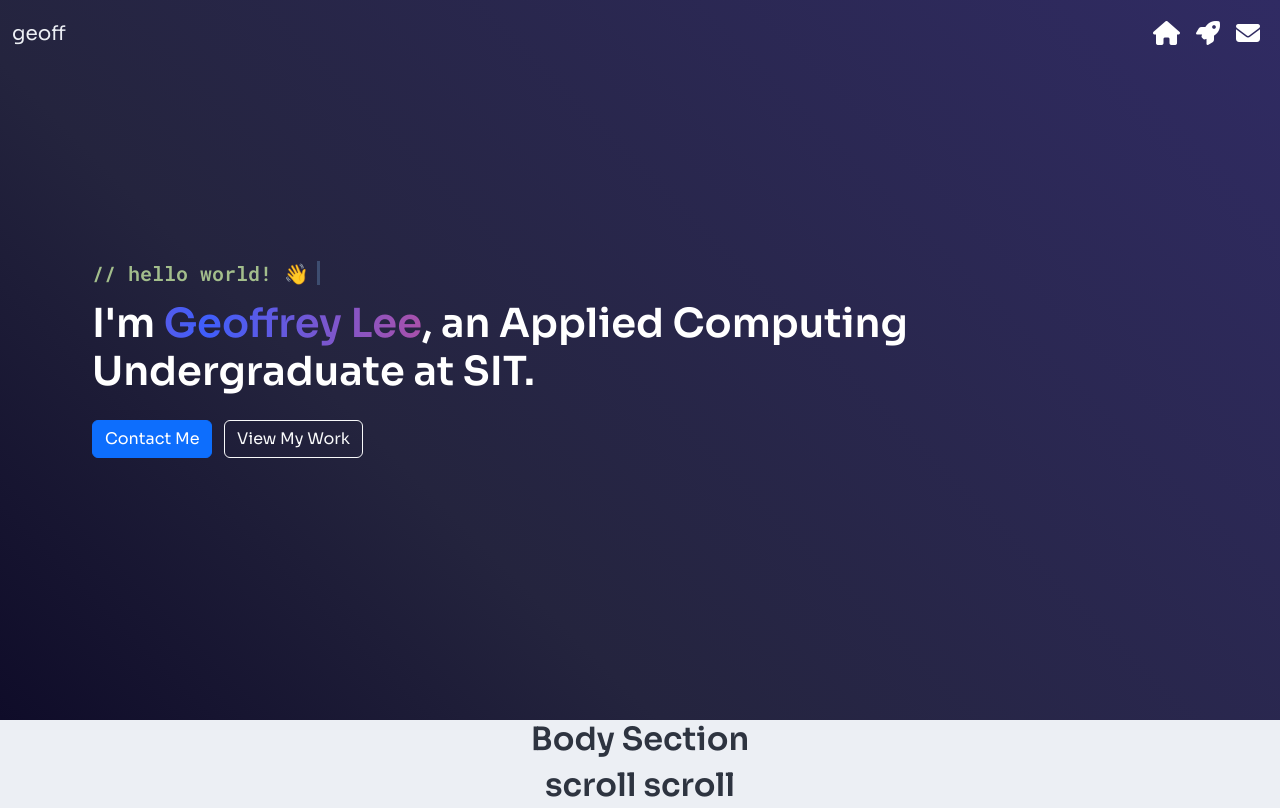
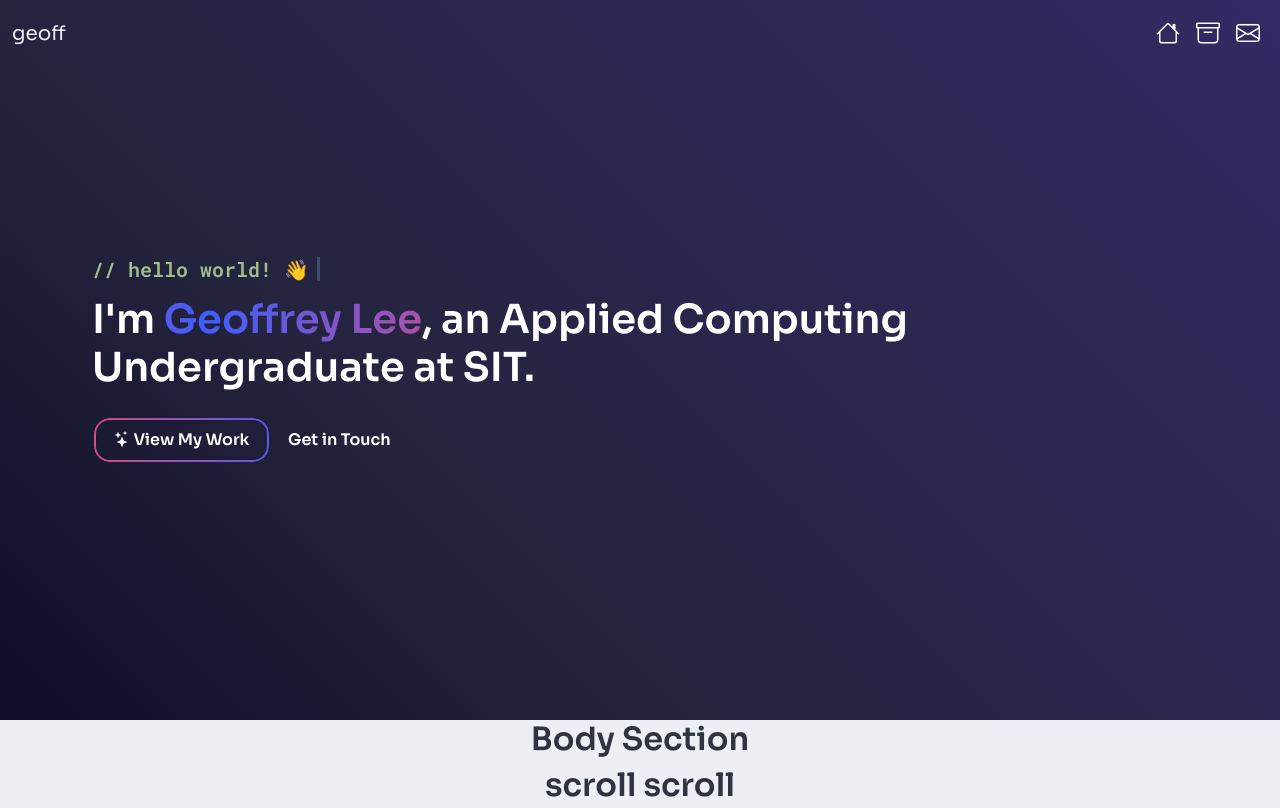
Before and after one commit to geofpie/geofpie.github.io, a plain HTML site: page index.html in a window 1280 px wide. Shown: the top 808 px of the page. Drawn offline with nearby package versions, Linux system fonts and the light colour scheme.

Commit message:
More fancy buttons

```diff
--- a/index.html
+++ b/index.html
@@ -13,6 +13,8 @@
         <link rel="preconnect" href="https://fonts.gstatic.com" crossorigin>
         <link href="https://fonts.googleapis.com/css2?family=Sora:wght@100..800&display=swap" rel="stylesheet">
         <link href="https://fonts.googleapis.com/css2?family=Roboto+Mono:ital,wght@0,100..700;1,100..700&family=Sora:wght@100..800&display=swap" rel="stylesheet">
+        <!-- Bootstrap Icons -->
+        <link rel="stylesheet" href="https://cdn.jsdelivr.net/npm/bootstrap-icons@1.11.3/font/bootstrap-icons.min.css">
         <!-- Font Awesome -->
         <script src="https://kit.fontawesome.com/80b07c2a17.js" crossorigin="anonymous"></script>
         <!-- Scripts-->
@@ -30,13 +32,13 @@
                 <div class="collapse navbar-collapse" id="navbarNav">
                     <ul class="navbar-nav ms-auto">
                         <li class="nav-item">
-                            <a class="nav-link" href="#"><i class="fa fa-home"></i></a>
+                            <a class="nav-link" href="#"><i class="bi bi-house"></i></a>
                         </li>
                         <li class="nav-item">
-                            <a class="nav-link" href="#"><i class="fa fa-rocket"></i></a>
+                            <a class="nav-link" href="#"><i class="bi bi-archive"></i></a>
                         </li>
                         <li class="nav-item">
-                            <a class="nav-link" href="#"><i class="fa fa-envelope"></i></a>
+                            <a class="nav-link" href="#"><i class="bi bi-envelope"></i></a>
                         </li>
                     </ul>
                 </div>
@@ -50,8 +52,8 @@
                     <h5 class="mono-subtitle">// hello world! 👋</h5>
                     <h1 class="hero-header-text">I'm <span class="name-highlight">Geoffrey Lee</span>, an Applied Computing<br>Undergraduate at SIT.</h1>
                     <div class="cta-buttons mt-4">
-                        <a href="#contact" class="btn btn-primary me-2">Contact Me</a>
-                        <a href="#projects" class="btn btn-outline-light">View My Work</a>
+                        <a href="#projects" class="btn btn-gradient"><i class="bi bi-stars"></i> View My Work</a>
+                        <a href="#contact" class="btn contact-btn">Get in Touch</a>
                     </div>
                 </div>
                 <div class="col-md-2"></div>
@@ -71,6 +73,7 @@
                 <h2> scroll pls</h2>
                 <h2> scroll pls</h2>
                 <h2> scroll pls</h2>
+                <h2> scroll pls</h2>
             </div>
          </div>
     </body>
--- a/style/style.css
+++ b/style/style.css
@@ -121,6 +121,58 @@ body {
     font-size: 24px;
 }
 
+.btn-gradient {
+    position: relative;
+    background: transparent;
+    color: white;
+    border: 2px solid transparent;
+    padding: 10px 20px;
+    font-size: 1rem;
+    font-weight: 600;
+    border-radius: 16px;
+    transition: transform 0.2s ease-in-out, color 0.3s ease-in-out;
+    overflow: hidden;
+}
+
+.btn-gradient::before {
+    content: "";
+    position: absolute;
+    inset: 0;
+    border-radius: 16px;
+    padding: 2px;
+    background: linear-gradient(90deg, #FC466B, #3F5EFB, #FC466B);
+    background-size: 300% 100%;
+    -webkit-mask:
+        linear-gradient(#fff 0 0) content-box,
+        linear-gradient(#fff 0 0);
+    mask:
+        linear-gradient(#fff 0 0) content-box,
+        linear-gradient(#fff 0 0);
+    -webkit-mask-composite: destination-out;
+    mask-composite: exclude;
+    animation: animatedBorder 3s ease-in-out infinite;
+    opacity: 1;
+    transition: opacity 0.3s ease-in-out;
+}
+
+@keyframes animatedBorder {
+    0% {
+        background-position: 0% 50%;
+    }
+    50% {
+        background-position: 100% 50%;
+    }
+    100% {
+        background-position: 0% 50%;
+    }
+}
+
+.contact-btn {
+    color: white;
+    font-weight: 600;
+}
+
+/* Dark Mode Styles*/
 @media (prefers-color-scheme: dark) {
     body {
         background-color: #1f2531;
```
